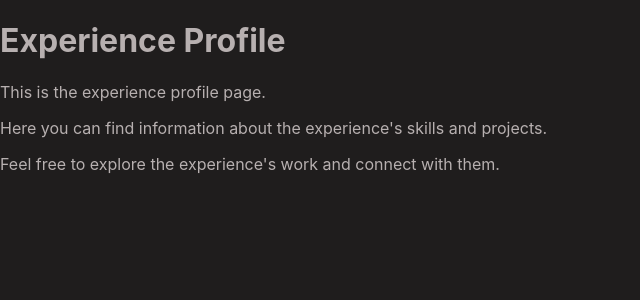
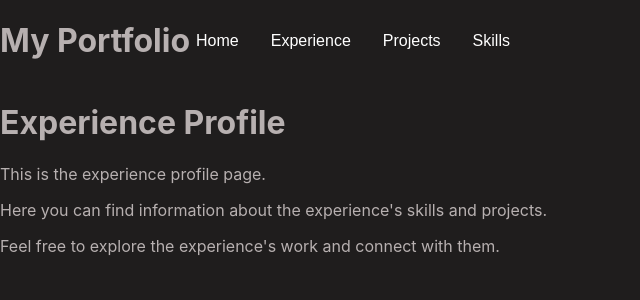
Before and after one commit to Thipak/portfolio-netflix, a React (Create React App) app: page /work-experience in a window 1280 px wide. Shown: the top 300 px of the page, without its empty margins (0-640 px from the left). Built offline with nearby package versions, Linux system fonts and the light colour scheme.

Commit message:
Header - desktop

```diff
--- a/src/components/header/dheader.jsx
+++ b/src/components/header/dheader.jsx
@@ -2,22 +2,21 @@ import "./dheader.styles.css";
 import { useNavigate } from "react-router-dom";
 
 export const DHeader = () => {
+
+
   const navigate = useNavigate();
 
   return (
-    <header className="header" style={headerStyle}>
-      <h1 className="header-title" style={headerTitleStyle}>My Portfolio</h1>
-      <nav className="nav" style={navStyle}>
-        <ul className="nav-list" style={navListStyle}>
-          <li><button onClick={() => navigate("/browse")} style={buttonStyle}>Home</button></li>
-          <li><button onClick={() => navigate("/work-experience")} style={buttonStyle}>Experience</button></li>
-          <li><button onClick={() => navigate("/projects")} style={buttonStyle}>Projects</button></li>
-          <li><button onClick={() => navigate("/skills")} style={buttonStyle}>Skills</button></li>
+    <header className="header">
+      <h1 className="header-title">My Portfolio</h1>
+      <nav className="nav">
+        <ul className="nav-list">
+          <li><button onClick={() => navigate("/browse")}>Home</button></li>
+          <li><button onClick={() => navigate("/work-experience")}>Experience</button></li>
+          <li><button onClick={() => navigate("/projects")}>Projects</button></li>
+          <li><button onClick={() => navigate("/skills")}>Skills</button></li>
         </ul>
       </nav>
-      <svg className="nav-icon" onClick={openCloseNavList} style={navIconStyle} xmlns="http://www.w3.org/100/svg" viewBox="0 0 24 24">
-        <path d="M3 6h18v2H3V6zm0 5h18v2H3v-2zm0 5h18v2H3v-2z" />
-      </svg>
     </header>
   );
 }
--- a/src/components/header/dheader.styles.css
+++ b/src/components/header/dheader.styles.css
@@ -0,0 +1,31 @@
+.header {
+    display: flex;
+}
+
+.nav {
+    display: flex;
+    align-items: center;
+    justify-content: center;
+}
+
+.nav-list {
+    display: flex;
+    align-items: center;
+    justify-content: center;
+    list-style: none;
+    padding: 0;
+    margin: 0;
+    gap: 20px;
+}
+
+.nav-list li {
+    display: inline-block;
+}
+
+.nav-list li button {
+    background: none;
+    border: none;
+    color: #fff;
+    font-size: 16px;
+    cursor: pointer;
+}
--- a/src/components/header/header.jsx
+++ b/src/components/header/header.jsx
@@ -1,5 +1,7 @@
 import { useMediaQuery } from "react-responsive";
 import { MHeader } from "./mheader";
+import { DHeader } from "./dheader";
+
 
 export const Header = () => {
 
@@ -8,6 +10,7 @@ export const Header = () => {
   return (
     <>
       {isTabletOrMobile && <MHeader />}
+      {!isTabletOrMobile && <DHeader />}
     </>
   );
 }
```
